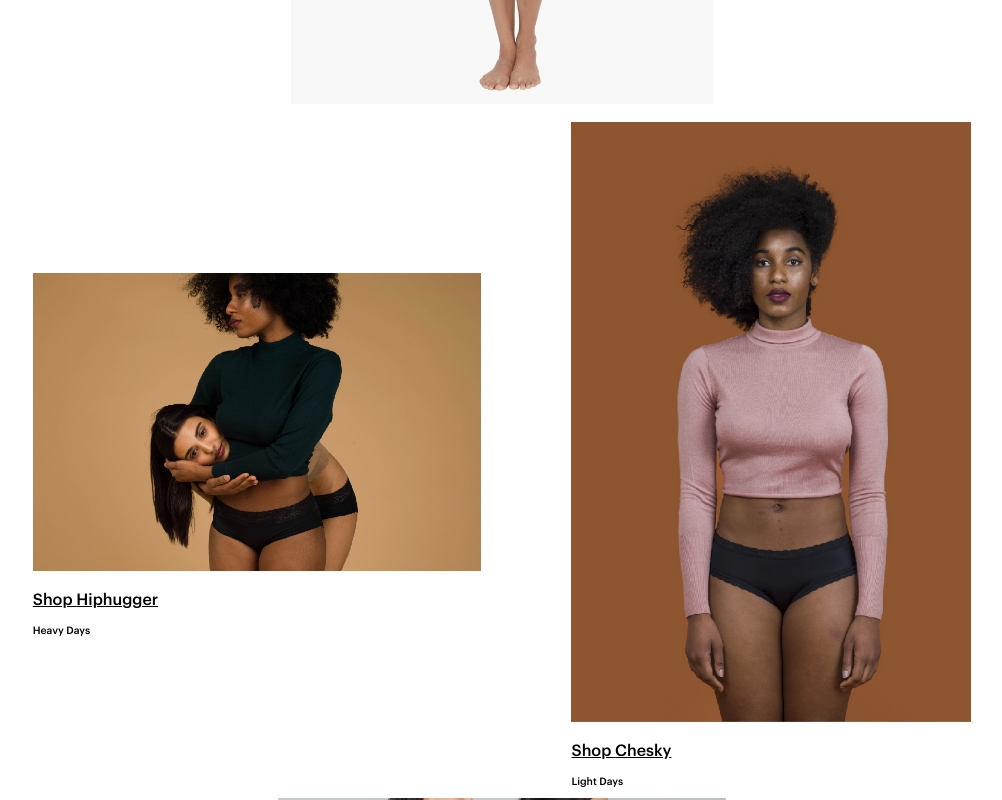
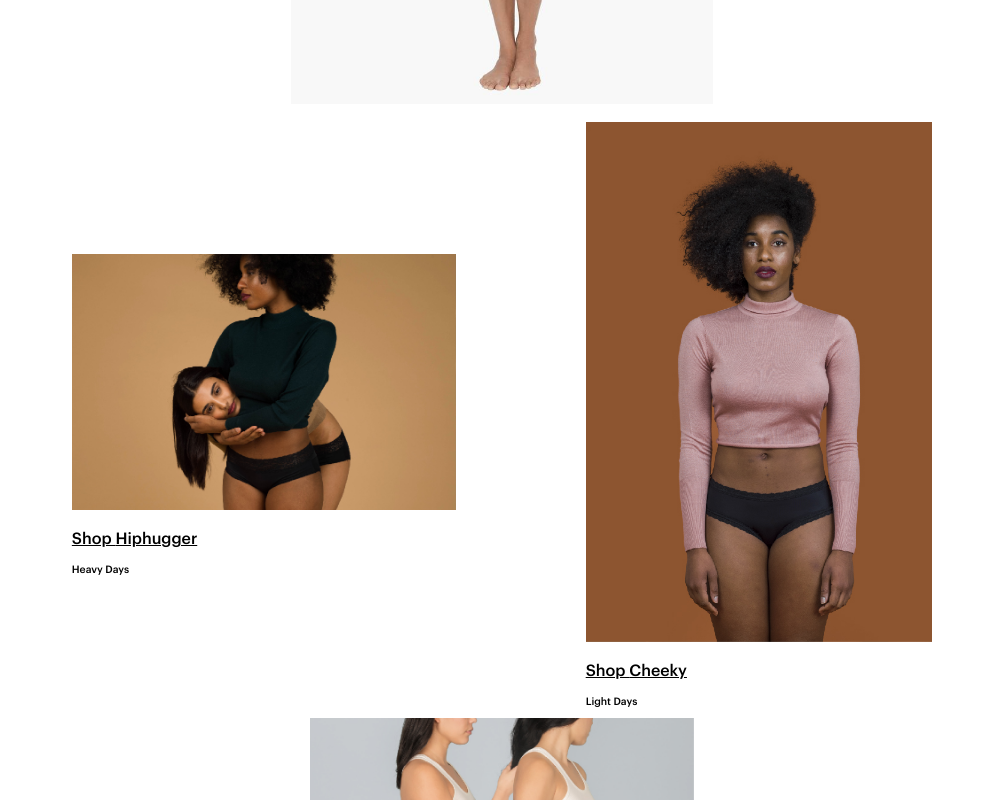
Before and after one commit to dlum904/shethinx-challenge, a React (Create React App) app: page / in a window 1280 px wide. Shown: the part 500-1300 px from the top of the page, without its empty margins (138-1140 px from the left). Built offline with nearby package versions, Linux system fonts and the light colour scheme.

Commit message:
took out console.logs

```diff
--- a/src/App.js
+++ b/src/App.js
@@ -1,5 +1,5 @@
 import './App.css';
-import React, { useEffect, useState } from 'react';
+import React, { useState } from 'react';
 
 import TopBar from './Components/Top_bar/top_nav.js'
 import TopSection from './Components/Top_Section/top_section.js'
@@ -30,7 +30,7 @@ export const PRODUCTS = {
   },
   3: {
     id: 3,
-    name: "Chesky",
+    name: "Cheeky",
     img: "/assets/bottom section images/thinx_productpage_-03.jpg",
     price: "$35.00",
     colors: ["black", "beige"],
@@ -83,8 +83,8 @@ function App() {
     const [cart, setCart] = useState([]);
 
     // adding items to the cart
-    const addToCart = (productId) => {
-        const newCart = [...cart, [productId]];
+    const addToCart = (product) => {
+        const newCart = [...cart, [product]];
         setCart(newCart);
     }
 
--- a/src/Components/Bottom_Section/bottom_section.css
+++ b/src/Components/Bottom_Section/bottom_section.css
@@ -6,8 +6,8 @@
 }
 
 .other-img {
-    max-width: 35vw;
-    max-height: 75vh;
+    max-width: 30vw;
+    max-height: 65vh;
     cursor: zoom-in;
 }
 .other-name {
@@ -30,7 +30,7 @@
     cursor: zoom-out;
 }
 .modal-img {
-display: block;
+    display: block;
     margin-left: auto;
     margin-right: auto;
     width: 65vw;
--- a/src/Components/Bottom_Section/bottom_section.js
+++ b/src/Components/Bottom_Section/bottom_section.js
@@ -4,14 +4,12 @@ import React, {useState} from 'react';
 import { PRODUCTS } from '../../App.js'
 // This will be the other products
 export default function BottomSection({ids}) {
-    console.log(ids)
 
     // hook to show modal
     const [modal, setModal] = useState(false);
 
     // toggles the modal on and off
     const toggleModal = (id) => {
-        console.log(modal)
         !modal ? setModal(id) : setModal(false);
     }
     return (
--- a/src/Components/Top_Section/top_section.js
+++ b/src/Components/Top_Section/top_section.js
@@ -20,7 +20,6 @@ export default function TopSection({id, cart, addToCart}) {
 
     // Changes the show state to true, if it's false, else set to true
     const toggleShow = () => {
-        console.log("toggled")
         !show ? setShow(true) : setShow(false);
     }
 
@@ -66,7 +65,6 @@ export default function TopSection({id, cart, addToCart}) {
 
     // changes the size based on selection
     const selectSize = (size) => {
-        console.log("size selected")
         setForm(
             {
                 black: form.black,
@@ -131,7 +129,7 @@ export default function TopSection({id, cart, addToCart}) {
                     <br/>
                     {/* ADD TO CART BTN */}
                     {/* TODO: add the entire form to the cart */}
-                        <input className="cart-btn" type="button" onClick={() => addToCart(id)} value="add to cart"/>
+                    <input className="cart-btn" type="button" onClick={() => addToCart(form)} value="add to cart"/>
                 </div>
 
             </div>
--- a/src/Components/Top_bar/top_nav.js
+++ b/src/Components/Top_bar/top_nav.js
@@ -1,9 +1,8 @@
 import './top_nav.css';
 import React from 'react';
 
-import { PRODUCTS } from '../../App.js'
 
-// This will be the top middle nav bar that has a position absolute
+// This will be the top middle nav bar that has a position fixed to the top
 export default function Topbar({cart}) {
     return (
         <div className="topbar">
```
Lines whose indentation alone changed are shown as unchanged.
